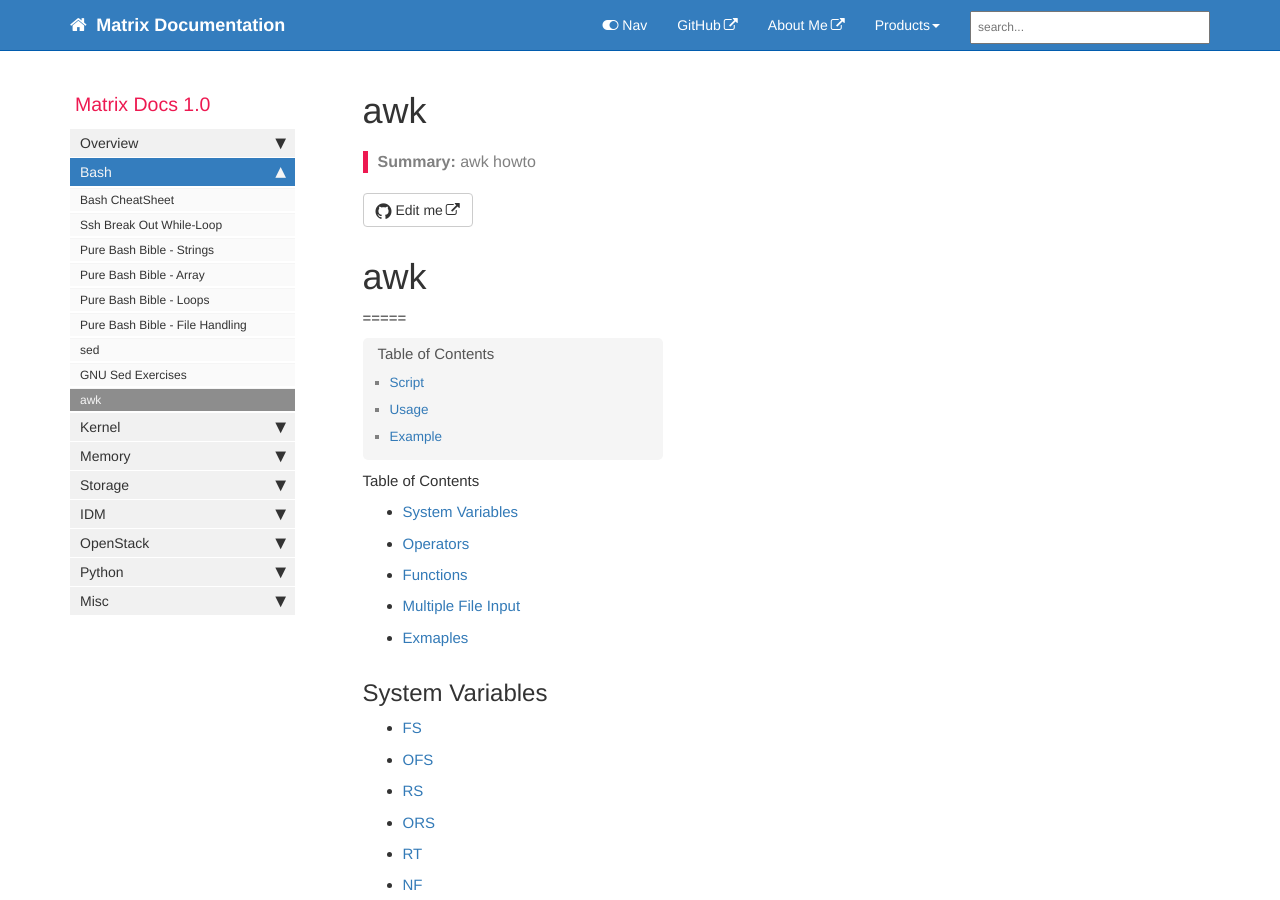
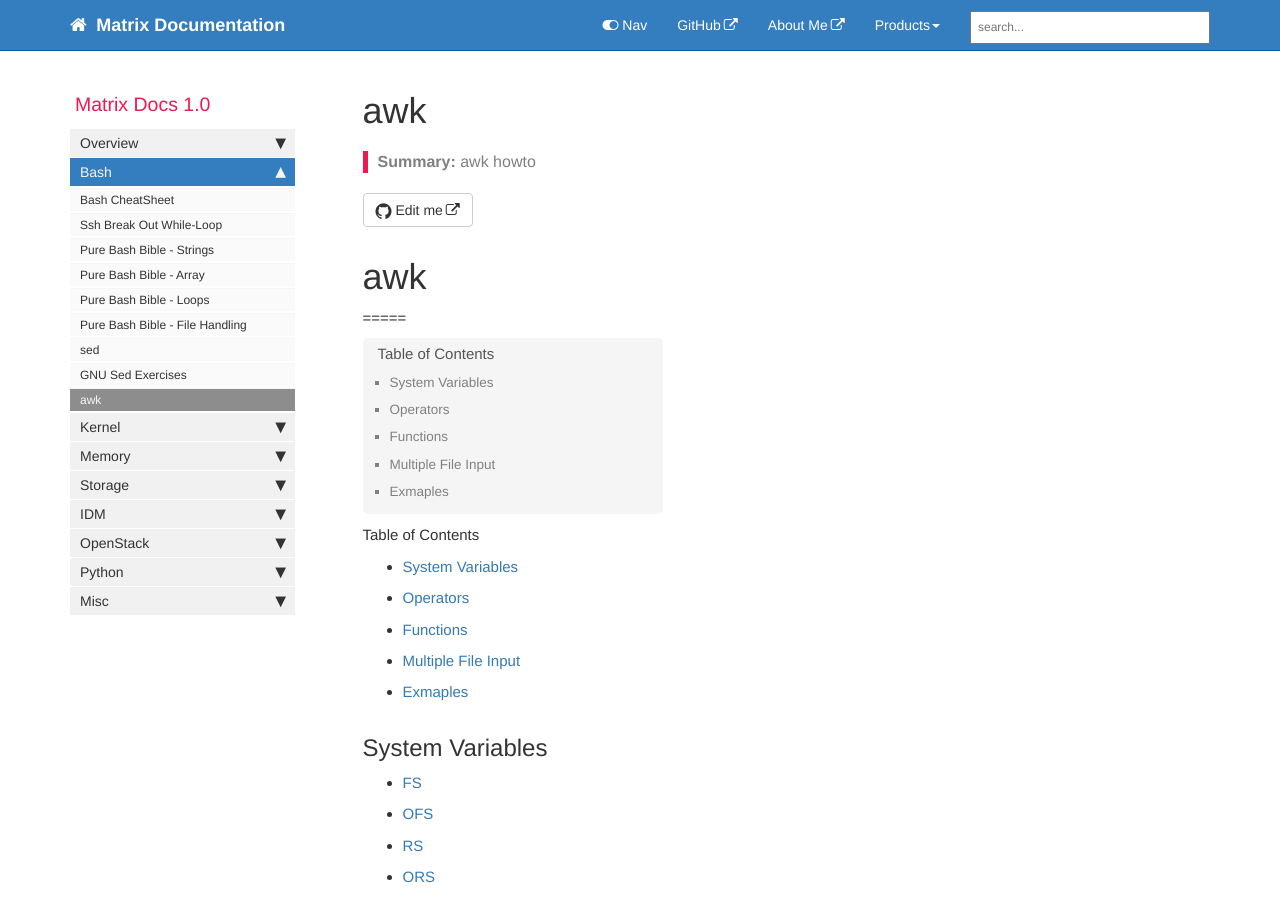
Before and after one commit to matrixzj/documentations, a Jekyll site: the page built from pages/bash/awk.md, in a window 1280 px wide and 900 px high. Built offline with Jekyll 4.4.1, drawn with Linux system fonts in a browser that asks for light colours; comment, search, counter and statistics services are not loaded.

Commit message:
There are 1 files have been modified at 2022-03-12 20:18:42 . 	-rw-rw-r--. 1 jzou jzou 24720 Mar 12 20:18 pages/bash/awk.md No files have been added. There are 1 files have been deleted at 2022-03-12 20:18:42. 	index.md.bak No file type has been changed.

```diff
--- a/pages/bash/awk.md
+++ b/pages/bash/awk.md
@@ -13,7 +13,15 @@ folder: bash
 # awk
 =====
 
-<div id="toc"> <ul><li><a href="#script">Script</a><a class="anchorjs-link " aria-label="Anchor" data-anchorjs-icon="" href="#script" style="font: 1em / 1 anchorjs-icons; padding-left: 0.375em;"></a></li><li><a href="#usage">Usage</a><a class="anchorjs-link " aria-label="Anchor" data-anchorjs-icon="" href="#usage" style="font: 1em / 1 anchorjs-icons; padding-left: 0.375em;"></a></li><li><a href="#example">Example</a><a class="anchorjs-link " aria-label="Anchor" data-anchorjs-icon="" href="#example" style="font: 1em / 1 anchorjs-icons; padding-left: 0.375em;"></a></li></ul></div>
+<div id="toc">
+   <ul>
+      <li><a href="#system-variables"></a>System Variables<a class="anchorjs-link " aria-label="Anchor" data-anchorjs-icon="" href="#LINK" style="font: 1em / 1 anchorjs-icons; padding-left: 0.375em;"></a></li>
+      <li><a href="#operators"></a>Operators<a class="anchorjs-link " aria-label="Anchor" data-anchorjs-icon="" href="#LINK" style="font: 1em / 1 anchorjs-icons; padding-left: 0.375em;"></a></li>
+      <li><a href="#functions"></a>Functions<a class="anchorjs-link " aria-label="Anchor" data-anchorjs-icon="" href="#LINK" style="font: 1em / 1 anchorjs-icons; padding-left: 0.375em;"></a></li>
+      <li><a href="#multiple-file-input"></a>Multiple File Input<a class="anchorjs-link " aria-label="Anchor" data-anchorjs-icon="" href="#LINK" style="font: 1em / 1 anchorjs-icons; padding-left: 0.375em;"></a></li>
+      <li><a href="#exmaples"></a>Exmaples<a class="anchorjs-link " aria-label="Anchor" data-anchorjs-icon="" href="#LINK" style="font: 1em / 1 anchorjs-icons; padding-left: 0.375em;"></a></li>
+   </ul>
+</div>
 
 Table of Contents
 * [System Variables](#system-variables)
```
Also changed, not shown: 1 other file.
